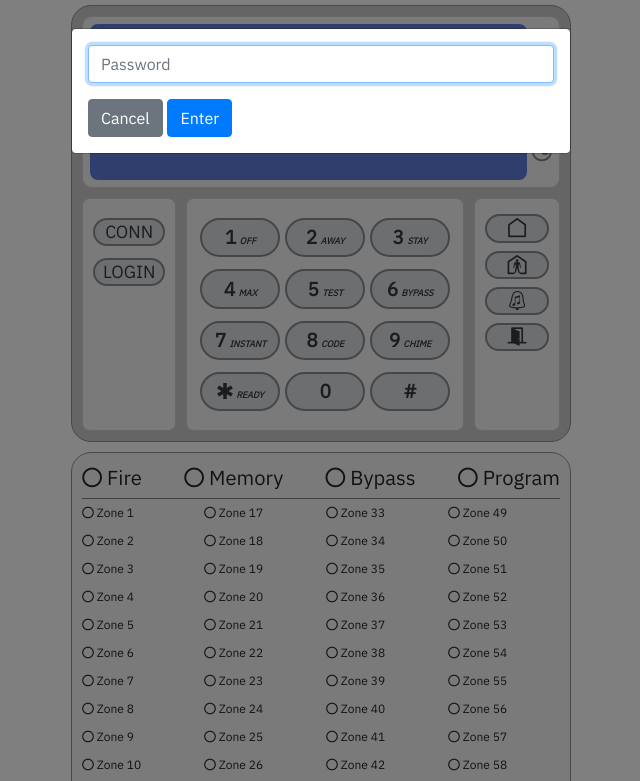
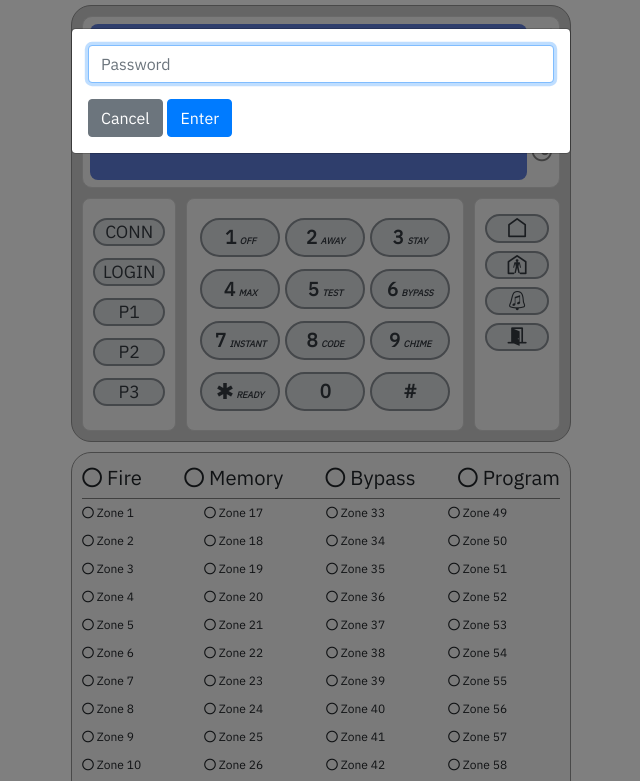
Before and after one commit to Dilbert66/VirtualKeypad-Vista, a plain HTML site: page VirtualKeypad-Vista/data/index.html in a window 1280 px wide. Shown: the top 781 px of the page, without its empty margins (319-959 px from the left). Drawn offline with nearby package versions, Linux system fonts and the light colour scheme; files whose address does not match are found by name.

Commit message:
- added multi partition support

```diff
--- a/VirtualKeypad-Vista/data/index.html
+++ b/VirtualKeypad-Vista/data/index.html
@@ -329,7 +329,16 @@
           <div class="keypad_button_row">
             <button type="button" id="btn_l" class="btn btn-outline-dark keypad_text keypad_button_slim" onclick="javascript:setPass();">LOGIN</button>
           </div>
+                    <div class="keypad_button_row">
+            <button type="button" id="btn_p1" class="btn btn-outline-dark keypad_text keypad_button_slim" >P1</button>
+          </div>
 
+           <div class="keypad_button_row">
+            <button type="button" id="btn_p2" class="btn btn-outline-dark keypad_text keypad_button_slim" >P2</button>
+          </div>
+                    <div class="keypad_button_row">
+            <button type="button" id="btn_p3" class="btn btn-outline-dark keypad_text keypad_button_slim" >P3</button>
+          </div>
           <!--
           <div class="keypad_button_row">
             <button type="button" id="btn_t" class="btn btn-outline-dark keypad_text keypad_button_slim">Reboot</button>
@@ -615,8 +624,7 @@ function encrypt(msg) {
 
                     }
                   }
-                }
-                if ("program_zone_0" in obj) {
+                } else if ("program_zone_0" in obj) {
                   //console.log(Object.keys(obj));
                   var obj_keys = Object.keys(obj);
                   for (var j = 0; j < obj_keys.length; j++) {
@@ -760,7 +768,8 @@ function encrypt(msg) {
             ws.send(a);
          } else if ($(this).attr("id") !=  "btn_c" && $(this).attr("id") !=  "btn_l" && $(this).attr("id") !=  "savePassword" && $(this).attr("id") !=  "modalCancel")
             alert("Websocket disconnected. Click 'CONN' or Refresh the browser");
-          console.log(action);
+
+          //console.log(action);
         });
 
 
```
Also changed, not shown: 1 other file.
